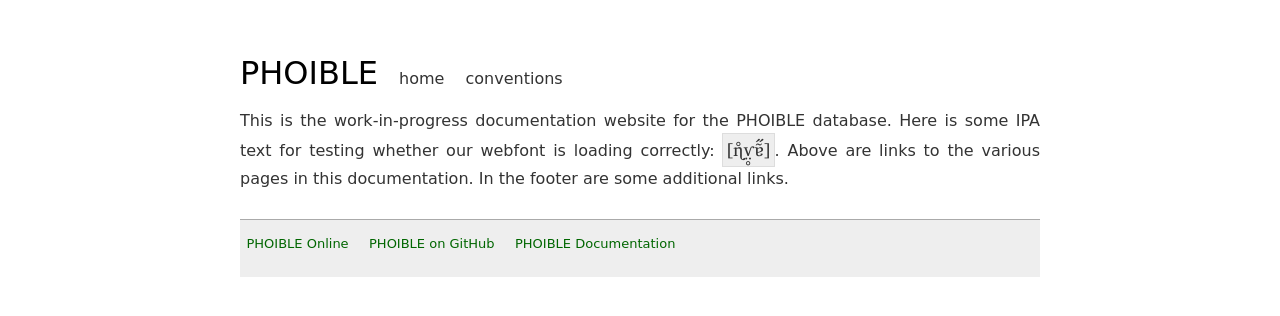
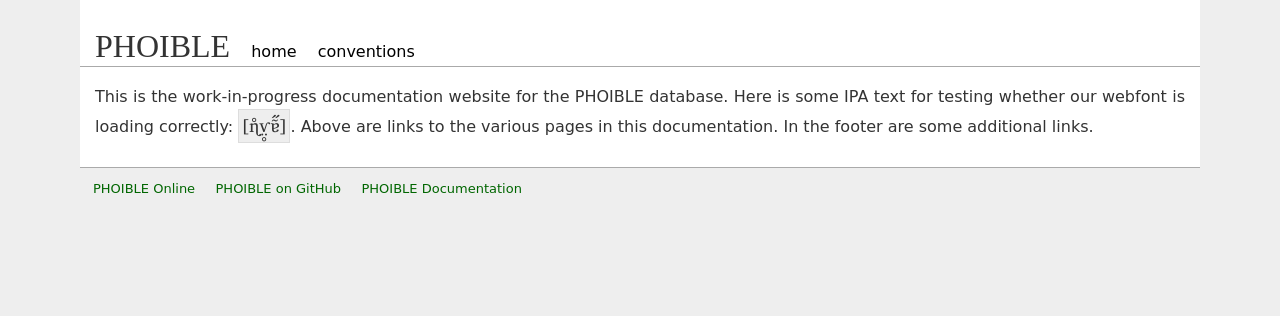
Before and after one commit to phoible/phoible.github.io, a Jekyll site: the page built from index.md, in a window 1280 px wide. Shown: the top 316 px of the page. Built offline with Jekyll 4.4.1, drawn with Linux system fonts in a browser that asks for light colours; some web fonts are replaced; Markdown is read by kramdown in place of the engine named in the settings.

Commit message:
further tweaks to the layout/css

```diff
--- a/_layouts/default.html
+++ b/_layouts/default.html
@@ -18,9 +18,9 @@
 
         <div class="site">
           <div class="header">
-            <h1 class="title"><a href="/">{{ site.name }}</a></h1>
-            <a class="extra" href="/">home</a>
-            <a class="extra" href="/conventions/">conventions</a>
+            <div class="title">{{ site.name }}</div>
+            <a class="nav" href="/">home</a>
+            <a class="nav" href="/conventions/">conventions</a>
           </div>
 
           {{ content }}
--- a/css/main.css
+++ b/css/main.css
@@ -17,54 +17,62 @@
 @font-face { font-family: 'mplus';
              font-weight: bold;
              src: url('/fonts/mplus-1c-bold.woff') format('woff'); }
-@font-face { font-family: 'mplus-heavy';
-             src: url('/fonts/mplus-1c-medium.woff') format('woff'); }
-@font-face { font-family: 'mplus-heavy';
-             font-weight: bold;
-             src: url('/fonts/mplus-1c-heavy.woff') format('woff'); }
 @font-face { font-family: 'mplus-light';
              src: url('/fonts/mplus-1c-light.woff') format('woff'); }
 @font-face { font-family: 'mplus-light';
-             font-weight: bold;
+			 font-weight: bold;
              src: url('/fonts/mplus-1c-medium.woff') format('woff'); }
+@font-face { font-family: 'mplus-thin';
+             src: url('/fonts/mplus-1c-thin.woff') format('woff'); }
+@font-face { font-family: 'mplus-heavy';
+             src: url('/fonts/mplus-1c-heavy.woff') format('woff'); }
 /* IPA-friendly monospaced sans-serif typeface */
 @font-face { font-family: 'mplus-mono';
-             src: url('/fonts/mplus-1m-regular.woff') format('woff'); }
+             src: url('/fonts/mplus-1m-light.woff') format('woff'); }
 @font-face { font-family: 'mplus-mono';
              font-weight: bold;
-             src: url('/fonts/mplus-1m-bold.woff') format('woff'); }
+             src: url('/fonts/mplus-1m-medium.woff') format('woff'); }
 /* basics */
 body {
-  background-color: #FFF;
+  background-color: #eee;
   font-family: 'mplus', 'DejaVu Sans', 'FreeSans', sans-serif;
   font-size: medium;
   text-align: center;
   color: #333;
 }
-p { margin: 0em 0em 0.5em; }
+p {
+  margin: 0 0 0.5em;
+  padding: 0 15px;
+}
+ol {
+  list-style-position: outside;
+  margin: 0 45px;
+}
 /* headings */
 h1, h2, h3, h4, h5, h6 {
   font-family: 'mplus-light', 'DejaVu Sans', 'FreeSans', sans-serif;
   font-weight: normal;
   font-size: large;
-  margin-top: 1em;
+  margin-top: 1.25em;
   margin-bottom: 0.25em;
+  padding: 0 15px;
   color: #000;
   border-bottom: #ccc solid thin;
 }
 h1 {
-  margin-top: 1.5em;
+  margin-top: 1.75em;
   font-size: x-large;
   color: #fff;
   background-color: #aaa;
-  padding: 0em 0.125em 0.125em;
+	  padding: 0 15px 0.125em;
   border: none;
 }
 /* links */
 a         { color: #00a; }
-a:hover   { color: #000; }
-a:visited { color: #a0a; }
+a:hover   { color: #a00; }
+a:visited { color: #00a; }
 /* tables */
+table { margin: 0 auto; }
 th {
   font-weight: bold;
   background: #fff;
@@ -72,14 +80,14 @@
 tr:nth-child(odd) {
   background: #eee;
 }
-td, th { padding:0.25em 0.75em }
+td, th { padding: 0.2em 0.8em }
 td code, th code {
   background-color: inherit;
   border: none;
 }
 
 /**********************************************************************/
-/* Home                                                               */
+/* Posts                                                              */
 /**********************************************************************/
 ul.posts {
   list-style-type: none;
@@ -99,34 +107,37 @@
 /* Site                                                               */
 /**********************************************************************/
 .site {
+  background-color: #fff;
   text-align: justify;
-  width: 50em;
-  margin: 0.5em auto 0em;
+  max-width: 70em;
+  width: 95%;
+  margin: 0 auto 0;
+  padding: 2em 0 0;
   line-height: 1.75em;
 }
-.site .header a { text-decoration: none; }
-.site .header h1.title {
+.site .header {
+  border-bottom: #aaa solid thin;
+  margin-bottom: 1em;
+  padding: 0 15px;
+}
+.site .header a {
+  text-decoration: none;
+  color: #000;
+}
+.site .header a:hover { color: #a00; }
+.site .header a.nav { margin-left: 1em; }
+.site .header .title {
+  font-family: 'mplus-thin';
   font-size: xx-large;
   display: inline-block;
-  margin-bottom: 0.5em;
-  background-color: inherit;
-  padding: 0;
 }
-.site .header h1.title a       { color: #000; }
-.site .header h1.title a:hover { color: #a00; }
-.site .header a.extra {
-  color: #333;
-  margin-left: 1em;
-}
-.site .header a.extra:hover { color: #000; }
-.site .meta { color: #aaa; }
 .site .footer {
   background-color: #eee;
   font-size: small;
   font-family: 'mplus-light', 'DejaVu Sans', sans-serif;
   border-top: #aaa solid thin;
-  margin-top: 2em;
-  padding: 0.75em 0.5em 1.5em;
+  margin: 2em 0 3em;
+  padding: 0.5em 1em;
   overflow: hidden;
 }
 .site .footer a { text-decoration: none; }
@@ -142,14 +153,15 @@
 /**********************************************************************/
 /* Custom                                                             */
 /**********************************************************************/
-/* markdown ==double equals== yields the mark class, used here for unicode info */
+/* markdown ==double equals== yields the <mark> tag, used here for    */
+/* formatting Unicode codepoints and descriptions                     */
 mark {
   font-family: 'mplus-heavy', 'DejaVu Sans', 'FreeSans', sans-serif;
-  font-variant: small-caps;
+  font-weight: normal;
   font-size: small;
   background-color: inherit;
   border: none;
-  color: #999;
+  color: #aaa;
 }
 /* <code> is hijacked for pretty rendering of IPA glyphs */
 code {
@@ -159,11 +171,14 @@
   background-color: #eee;
   padding: 0em 0.125em 0.125em;
 }
-/* we use ~~`code within strikethrough`~~ for isolated diacritics */
-/* this adds a non-breaking space on either side of the diacritic */
+/* We use ~~`code within double-tildes`~~ for isolated diacritics.    */
+/* Normally in markdown this yields strikethrough formatting. Here,   */
+/* it just adds a non-breaking space before the diacritic. A possibly */
+/* helpful mnemonic when writing the markdown is: surround with ~~    */
+/* because in LaTeX ~ means "non-breaking space".                     */
 del { text-decoration: none; }
 del code::before { content: '\00A0' }
-/* use for inline R commands, since we hijacked <code> for IPA */
+/* use for inline code, since we hijacked <code> for IPA */
 .mono {
 	font-family: 'mplus-mono', 'DejaVu Sans Mono', monospace;
 	font-weight: bold;
```
